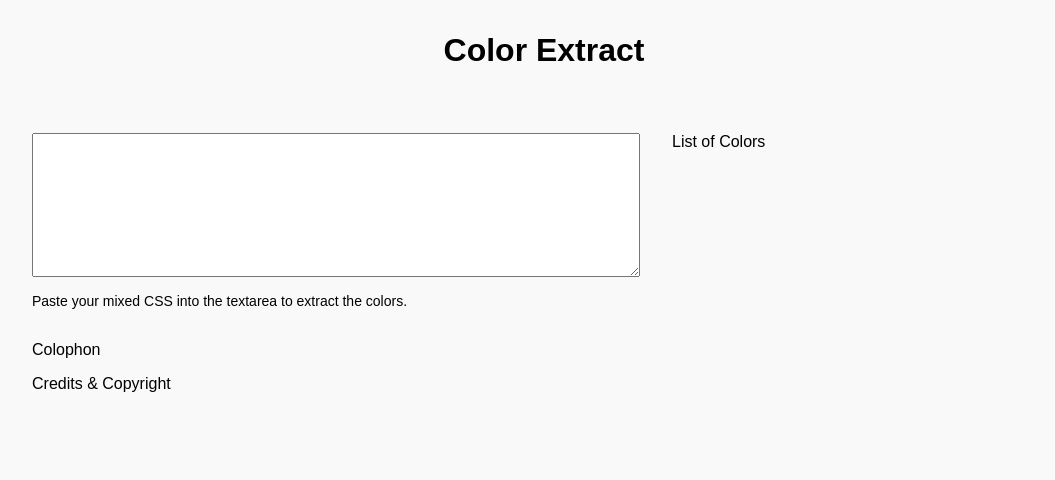
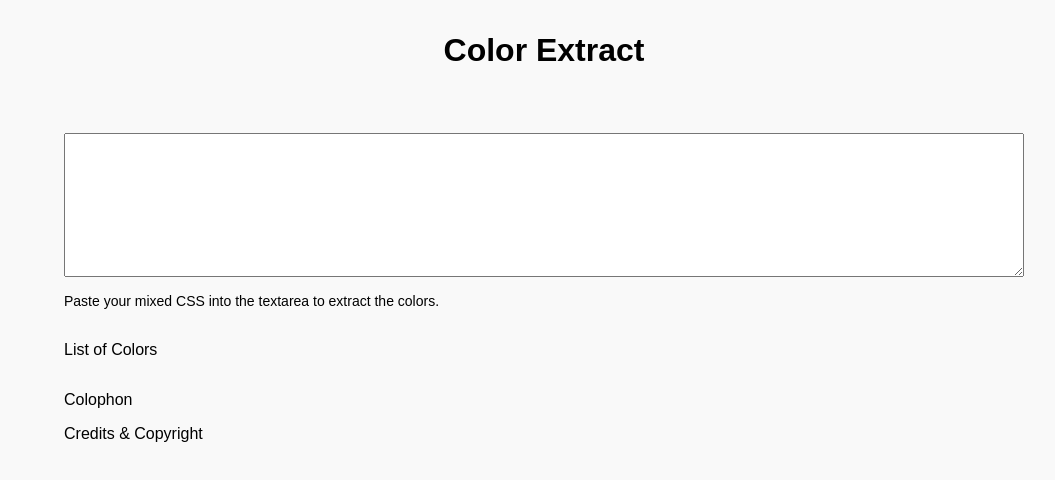
Before and after one commit to ian-pvd/color-extract, a React (Create React App) app: page / in a window 1280 px wide. Shown: the top 480 px of the page, without its empty margins (96-1151 px from the left). Built offline with nearby package versions, Linux system fonts and the light colour scheme.

Commit message:
WIP adjust panel layouts

```diff
--- a/src/app.scss
+++ b/src/app.scss
@@ -6,4 +6,5 @@
 	max-width: $width-content;
 	min-height: calc(100vh - #{$spacer-lg});
 	width: 100%;
+	padding: 0 $spacer;
 }
--- a/src/components/color-extract/style.scss
+++ b/src/components/color-extract/style.scss
@@ -7,16 +7,13 @@
 @import '../../theme/index.scss';
 
 .color-extract {
-    display: flex;
     margin: 0 auto $spacer;
 }
 
 .color-extract__paste {
-    margin: 0 $spacer 0 0;
-    flex-grow: 1;
+    margin: 0 0 $spacer;
 }
 
 .color-extract__results {
     margin: 0;
-    min-width: calc(#{$column} * 3);
 }
--- a/src/components/results-area/style.scss
+++ b/src/components/results-area/style.scss
@@ -11,12 +11,14 @@
 }
 
 .results-area__list {
+    display: flex;
+    flex-wrap: wrap;
     list-style: none;
     margin: 0 0 $spacer;
     padding: 0;
 }
 
 .results-area__list-item {
-    margin: 0 0 $spacer-sm;
+    margin: 0 $spacer-sm $spacer-sm 0;
     padding: 0;
 }
```
